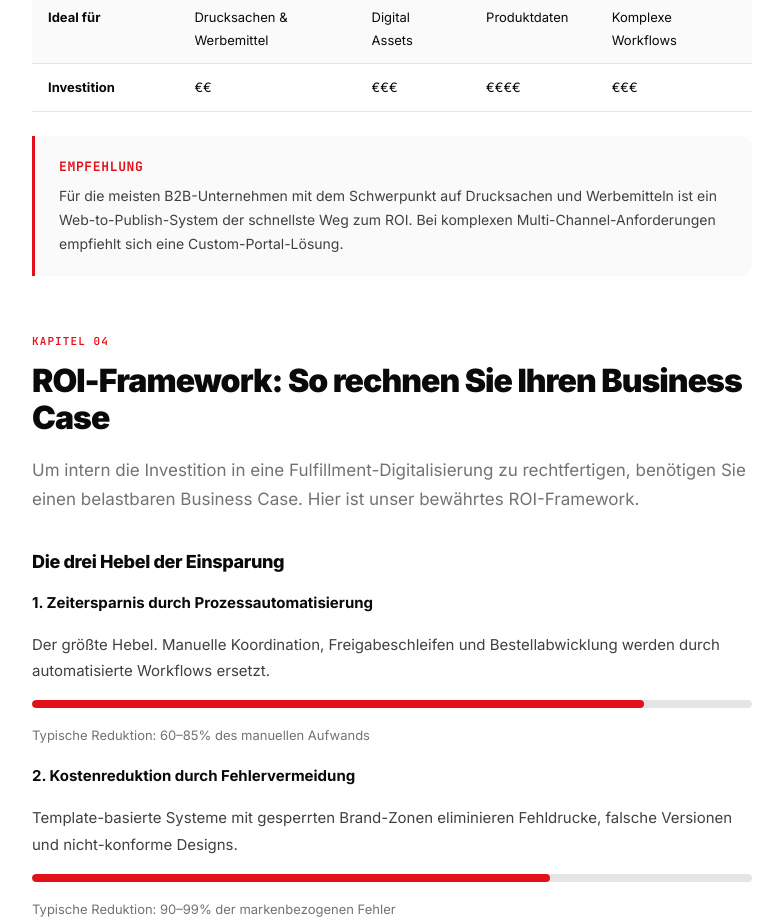
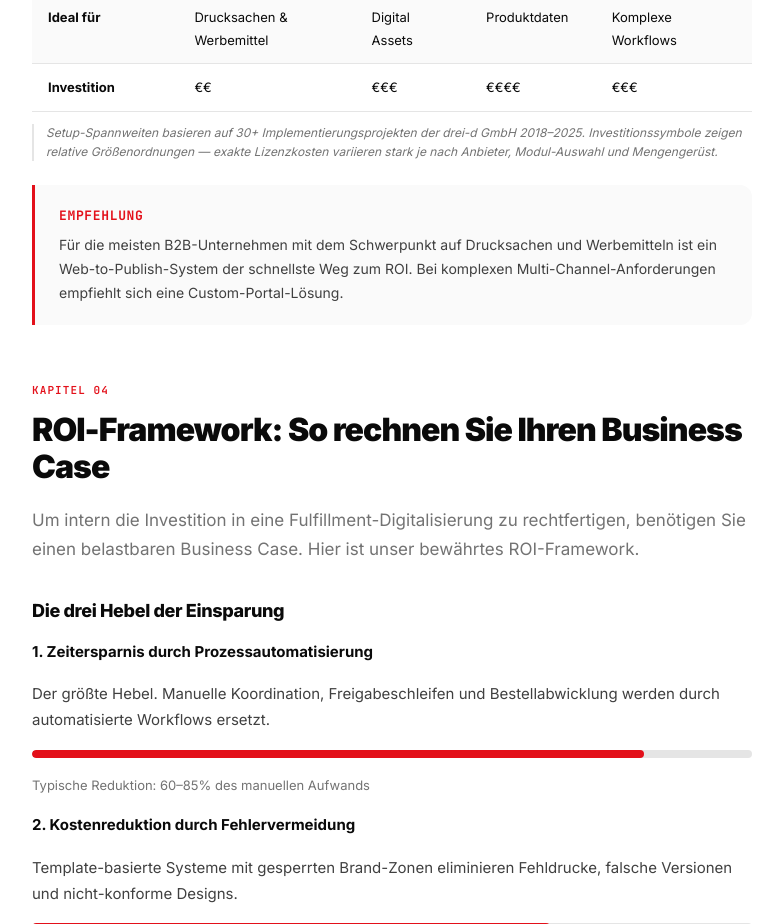
Before and after one commit to LutzeS/3dcay-website-v3, a plain HTML site: page whitepaper-download.html in a window 1280 px wide. Shown: the part 4020-4944 px from the top of the page, without its empty margins (248-1031 px from the left). Drawn offline with Linux system fonts and the light colour scheme.

Commit message:
Whitepaper Kap. 03: Disclaimer-Caption unter Entscheidungsmatrix

```diff
--- a/whitepaper-download.html
+++ b/whitepaper-download.html
@@ -263,6 +263,7 @@ strong{color:var(--black);font-weight:700}
       <tr><td><strong>Investition</strong></td><td>&euro;&euro;</td><td>&euro;&euro;&euro;</td><td>&euro;&euro;&euro;&euro;</td><td>&euro;&euro;&euro;</td></tr>
     </tbody>
   </table>
+  <p class="wp-matrix__caption" style="font-size:12px;color:var(--gray-500);font-style:italic;margin-top:-12px;margin-bottom:24px;line-height:1.55;border-left:2px solid var(--gray-200);padding-left:12px">Setup-Spannweiten basieren auf 30+ Implementierungsprojekten der drei-d GmbH 2018&ndash;2025. Investitionssymbole zeigen relative Gr&ouml;&szlig;enordnungen &mdash; exakte Lizenzkosten variieren stark je nach Anbieter, Modul-Auswahl und Mengenger&uuml;st.</p>
 
   <div class="wp-sidebar">
     <strong>Empfehlung</strong>
```
